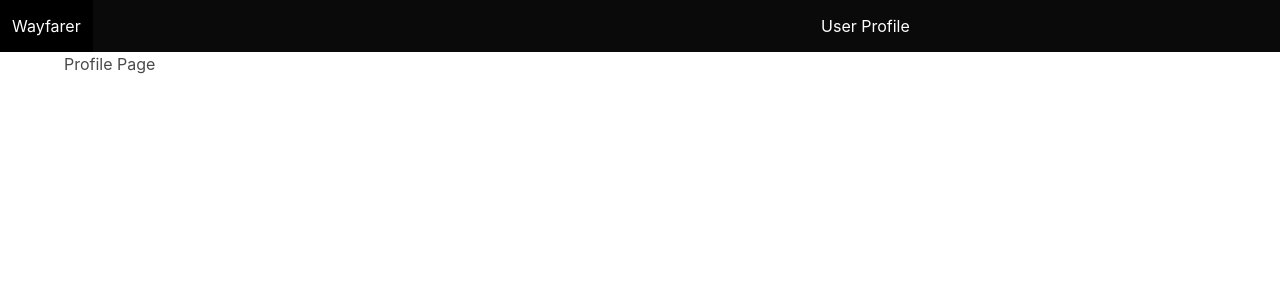
After one commit to RonnellValdez/Wayfarer-DjangoPy, a Django app: page /profile in a window 1280 px wide. The commit adds this page. Shown: the top 300 px of the page. Run offline with Django 3.2, Linux system fonts and the light colour scheme.

Commit message:
link to user profile

```diff
--- a/main_app/templates/base.html
+++ b/main_app/templates/base.html
@@ -32,7 +32,7 @@
           {% comment %} {% if user.is_authenticated %} {% endcomment %}
               <div class="navbar-menu navbar-end">
                   {% comment %} <span class="navbar-item">Welcome: {{user.username}}</span> {% endcomment %}
-                  <a class="navbar-item" href="/artists">Log in</a>
+                  <a class="navbar-item" href="/profile">User Profile</a>
                   {% comment %} <a class="navbar-item" href="{% url 'logout' %}">Logout</a> {% endcomment %}
                 </div>
             {% comment %} {% else %} {% endcomment %}
--- /dev/null
+++ b/main_app/templates/profile.html
@@ -0,0 +1,7 @@
+{% extends 'base.html' %}
+
+{% block content %}
+
+<h1>Profile Page</h1>
+
+{% endblock %}
--- a/main_app/urls.py
+++ b/main_app/urls.py
@@ -3,4 +3,5 @@ from . import views
 
 urlpatterns = [
     path('', views.Home.as_view(), name="home"),
+    path('profile', views.Profile.as_view(), name="profile"),
 ]
--- a/main_app/views.py
+++ b/main_app/views.py
@@ -6,3 +6,6 @@ from django.views.generic.base import TemplateView
 
 class Home(TemplateView):
     template_name = 'home.html'
+
+class Profile(TemplateView):
+    template_name = 'profile.html'
```
